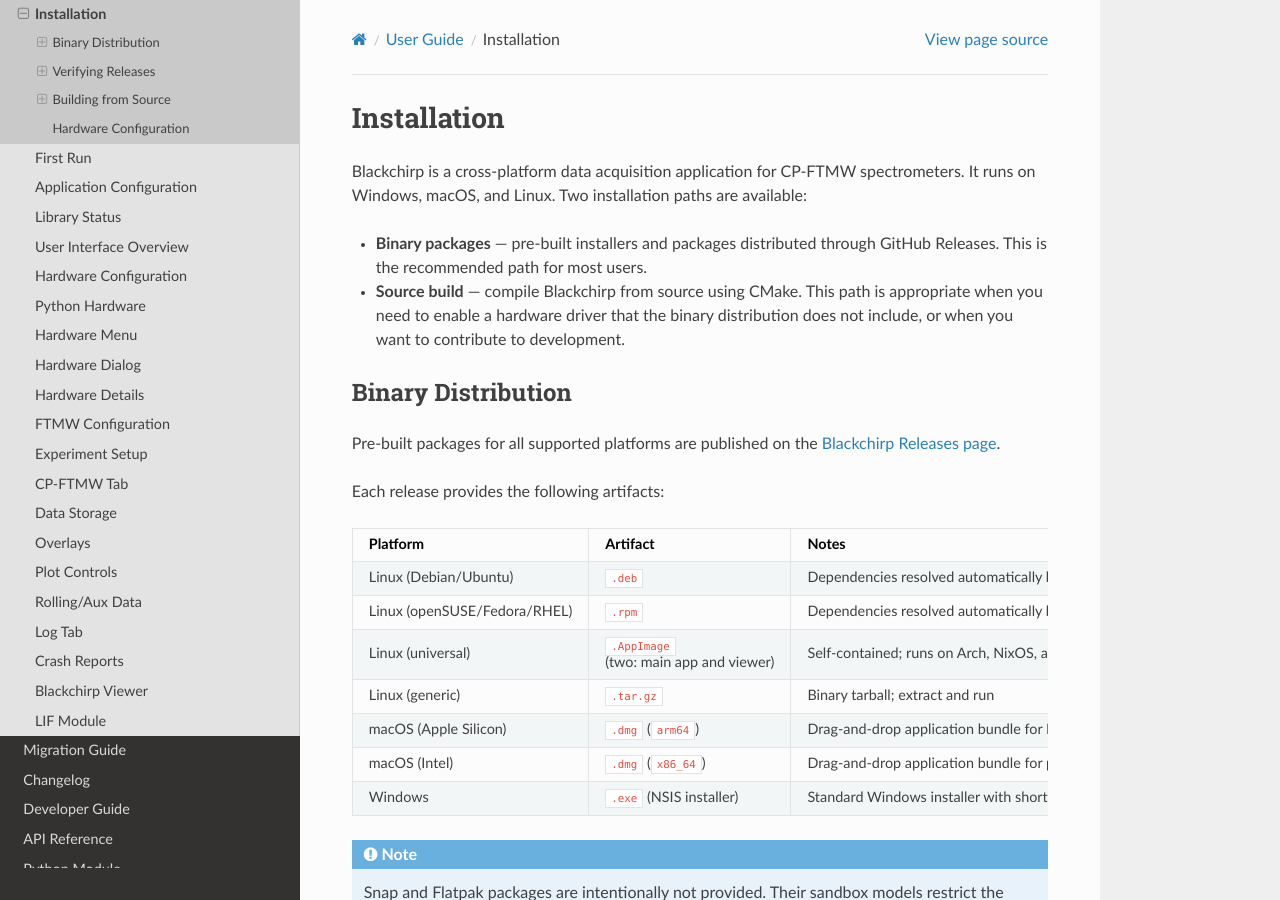
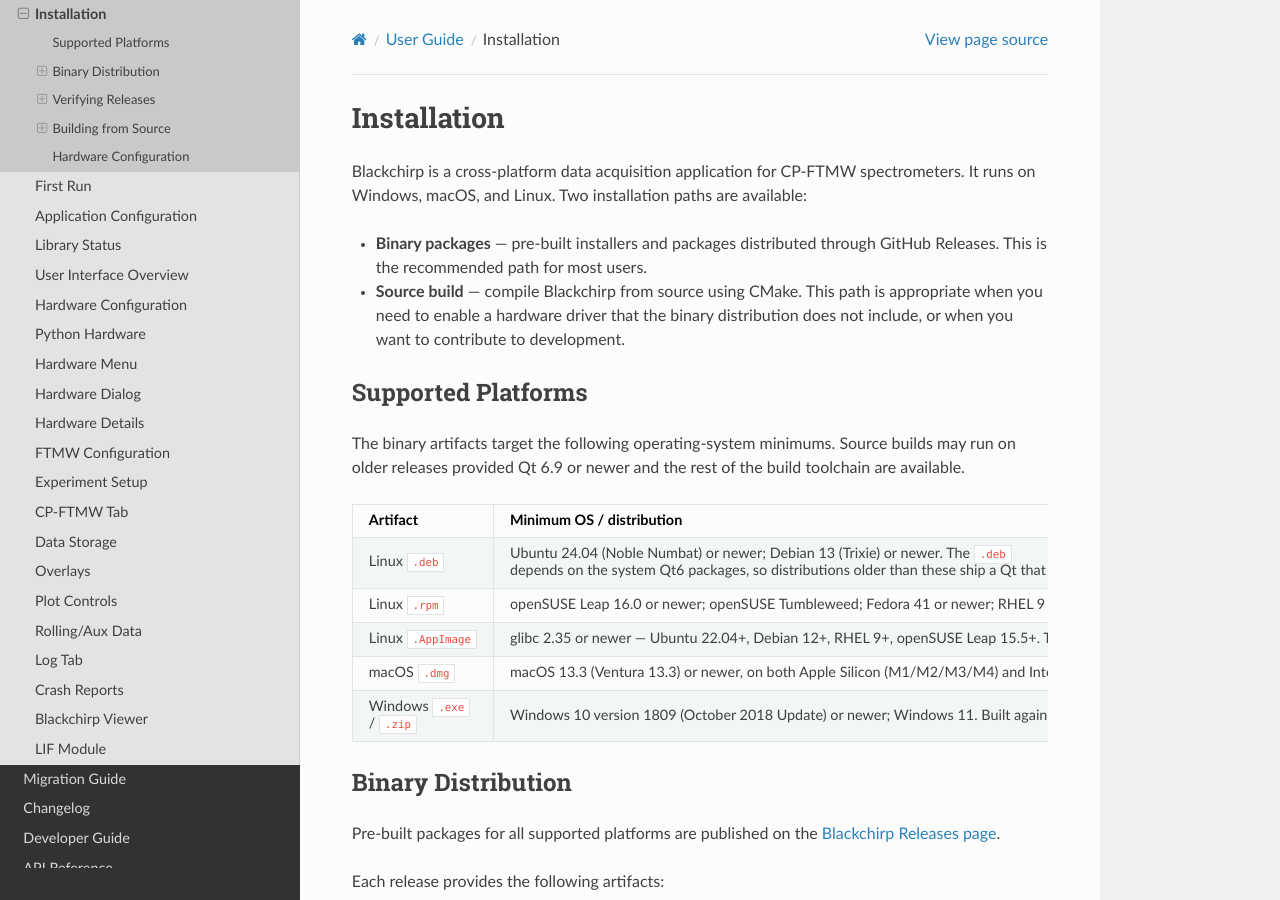
Before and after one commit to kncrabtree/blackchirp, a Sphinx documentation site: the page built from doc/source/user_guide/installation.rst, in a window 1280 px wide and 900 px high. Built offline with Sphinx 7.4.7 and the Read the Docs theme 3.1.0, drawn with Linux system fonts in a browser that asks for light colours.

Commit message:
Raise macOS deployment target to 13.3; document OS minimums
Apple's libc++ marks the floating-point std::to_chars overloads as
introduced=13.3, so a deployment target of 11.0 fails to compile the
shortest-roundtrip formatting in src/gui/util/numericformat.cpp and
src/gui/widget/scientificspinbox.cpp. Pin MACOSX_DEPLOYMENT_TARGET
to 13.3 on both the arm64 and x86_64 macOS jobs and rewrite the
inline rationale so the choice is traceable to the call sites it
gates rather than to the (no-longer-binding) Apple Silicon and
Qt 6.9 floors.

Add a Supported Platforms subsection to the user-guide installation
page with a per-artifact minimum-OS table (DEB, RPM, AppImage, DMG,
NSIS), and a one-line Supported on summary to the README's Install
section that deep-links into it. The macOS DMG section drops its
inline 13.3 note since the new table is the single source of truth.

Co-Authored-By: Claude Opus 4.7 (1M context) <noreply@anthropic.com>

```diff
--- a/doc/source/user_guide/installation.rst
+++ b/doc/source/user_guide/installation.rst
@@ -12,6 +12,41 @@ installation paths are available:
   path is appropriate when you need to enable a hardware driver
   that the binary distribution does not include, or when you want to
   contribute to development.
+
+.. _installation-supported:
+
+Supported Platforms
+-------------------
+
+The binary artifacts target the following operating-system minimums.
+Source builds may run on older releases provided Qt 6.9 or newer and
+the rest of the build toolchain are available.
+
+.. list-table::
+   :header-rows: 1
+   :widths: 30 70
+
+   * - Artifact
+     - Minimum OS / distribution
+   * - Linux ``.deb``
+     - Ubuntu 24.04 (Noble Numbat) or newer; Debian 13 (Trixie) or
+       newer. The ``.deb`` depends on the system Qt6 packages, so
+       distributions older than these ship a Qt that is too old to
+       satisfy the package's ``Depends:`` line.
+   * - Linux ``.rpm``
+     - openSUSE Leap 16.0 or newer; openSUSE Tumbleweed; Fedora 41
+       or newer; RHEL 9 or newer and rebuilds (AlmaLinux 9, Rocky
+       Linux 9).
+   * - Linux ``.AppImage``
+     - glibc 2.35 or newer — Ubuntu 22.04+, Debian 12+, RHEL 9+,
+       openSUSE Leap 15.5+. The AppImage bundles its own Qt and Qwt
+       and runs on any distribution at or above this glibc floor.
+   * - macOS ``.dmg``
+     - macOS 13.3 (Ventura 13.3) or newer, on both Apple Silicon
+       (M1/M2/M3/M4) and Intel hardware.
+   * - Windows ``.exe`` / ``.zip``
+     - Windows 10 version 1809 (October 2018 Update) or newer;
+       Windows 11. Built against the MSVC 2022 runtime.
 
 .. _installation-binary:
 
```
Also changed, not shown: README.md (+1 -0 lines), 1 other file.
